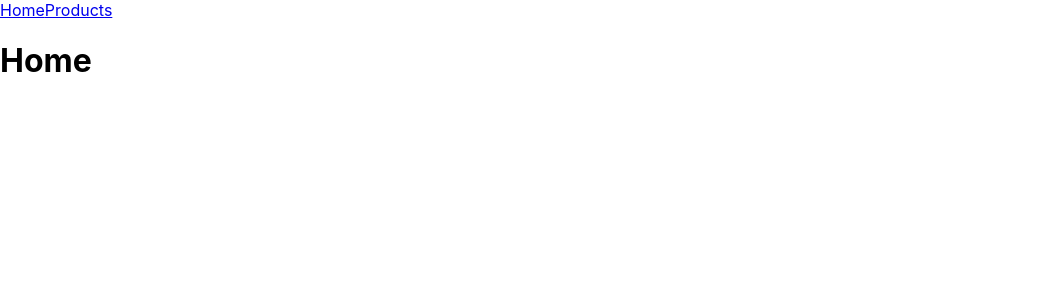
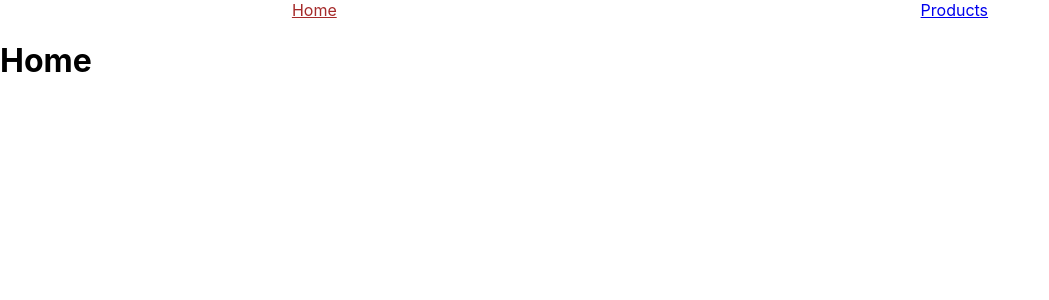
Before and after one commit to DiegoNG90/Rclase007, a React (Create React App) app: page / in a window 1280 px wide. Shown: the top 300 px of the page, without its empty margins (0-1049 px from the left). Built offline with nearby package versions, Linux system fonts and the light colour scheme.

Commit message:
Implementamos la funcionalidad NavLink -de react-router-dom- para la navegacion del Navbar. Tambien se agrega attributo activeClassName combinado con una clase del style.css para marcar el link activo del navbar

```diff
--- a/src/components/Layout/Navbar.js
+++ b/src/components/Layout/Navbar.js
@@ -1,12 +1,17 @@
-import {Link} from 'react-router-dom'
+import { NavLink } from 'react-router-dom'
+import './style.css'
 
 const Navbar = () => {
     return (
-        <nav className="nav">
-            <Link to="/">Home</Link>
-            <Link to="/products">Products</Link>
-        </nav>
-     );
+      <nav className="nav">
+        <NavLink activeClassName="active__nav" to="/">
+          Home
+        </NavLink>
+        <NavLink activeClassName="active__nav" to="/products">
+          Products
+        </NavLink>
+      </nav>
+    );
 }
 
 export default Navbar;
--- /dev/null
+++ b/src/components/Layout/style.css
@@ -0,0 +1,8 @@
+.nav{
+    display:flex;
+    justify-content: space-around;
+}
+
+.nav .active__nav{
+    color:brown;
+}
```
